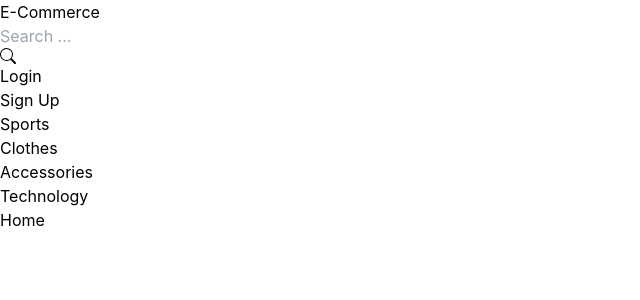
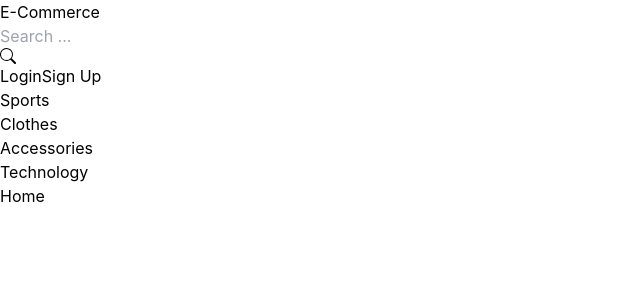
Before and after one commit to WizkWong/Spring-Boot-and-React-E-Commerce, a React (Vite) app in the folder src/frontend/: page / in a window 1280 px wide. Shown: the top 300 px of the page, without its empty margins (0-640 px from the left). Built offline with nearby package versions, Linux system fonts and the light colour scheme.

Commit message:
link of nav change to <a> instead of <p>

```diff
--- a/src/frontend/src/components/Navbar.tsx
+++ b/src/frontend/src/components/Navbar.tsx
@@ -1,4 +1,3 @@
-import { useNavigate } from "react-router-dom";
 import search from "../assets/search.svg";
 
 const Navbar = () => {
@@ -8,8 +7,6 @@ const Navbar = () => {
     "Accessories",
     "Technology",
   ];
-
-  const navigate = useNavigate();
 
   return (
     <nav>
@@ -24,8 +21,8 @@ const Navbar = () => {
           ></img>
         </div>
         <div className="flex-none flex items-center">
-          <p className="px-6 hover:cursor-pointer" onClick={() => navigate("/login")}>Login</p>
-          <p className="px-6 hover:cursor-pointer" onClick={() => navigate("/signup")}>Sign Up</p>
+          <a className="px-6 hover:cursor-pointer" href="/login">Login</a>
+          <a className="px-6 hover:cursor-pointer" href="/signup">Sign Up</a>
         </div>
       </div>
       <div className="flex items-center bg-gray-100 py-1">
```
